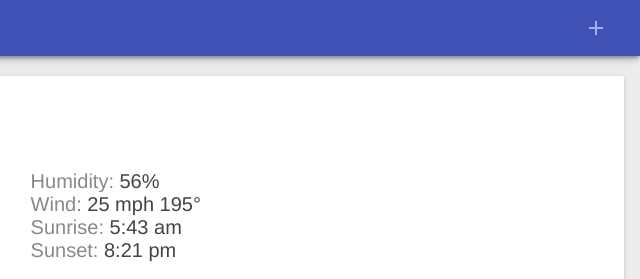
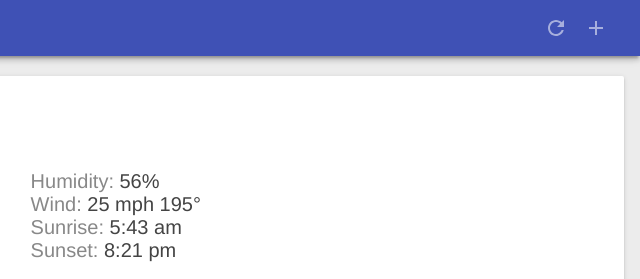
Before and after one commit to amynguy86/PWA, a plain HTML site: page index.html in a window 1280 px wide. Shown: the top 279 px of the page, 640-1280 px from the left. Drawn offline with Linux system fonts and the light colour scheme.

Commit message:
Update inline.css

```diff
--- a/styles/inline.css
+++ b/styles/inline.css
@@ -109,7 +109,7 @@ body {
     outline: none;
     cursor: pointer; }
   .header #butRefresh {
-    background: url(PWA/images/ic_refresh_white_24px.svg) center center no-repeat; }
+    background: url(/PWA/images/ic_refresh_white_24px.svg) center center no-repeat; }
   .header #butAdd {
     background: url(/images/ic_add_white_24px.svg) center center no-repeat; }
 
```
